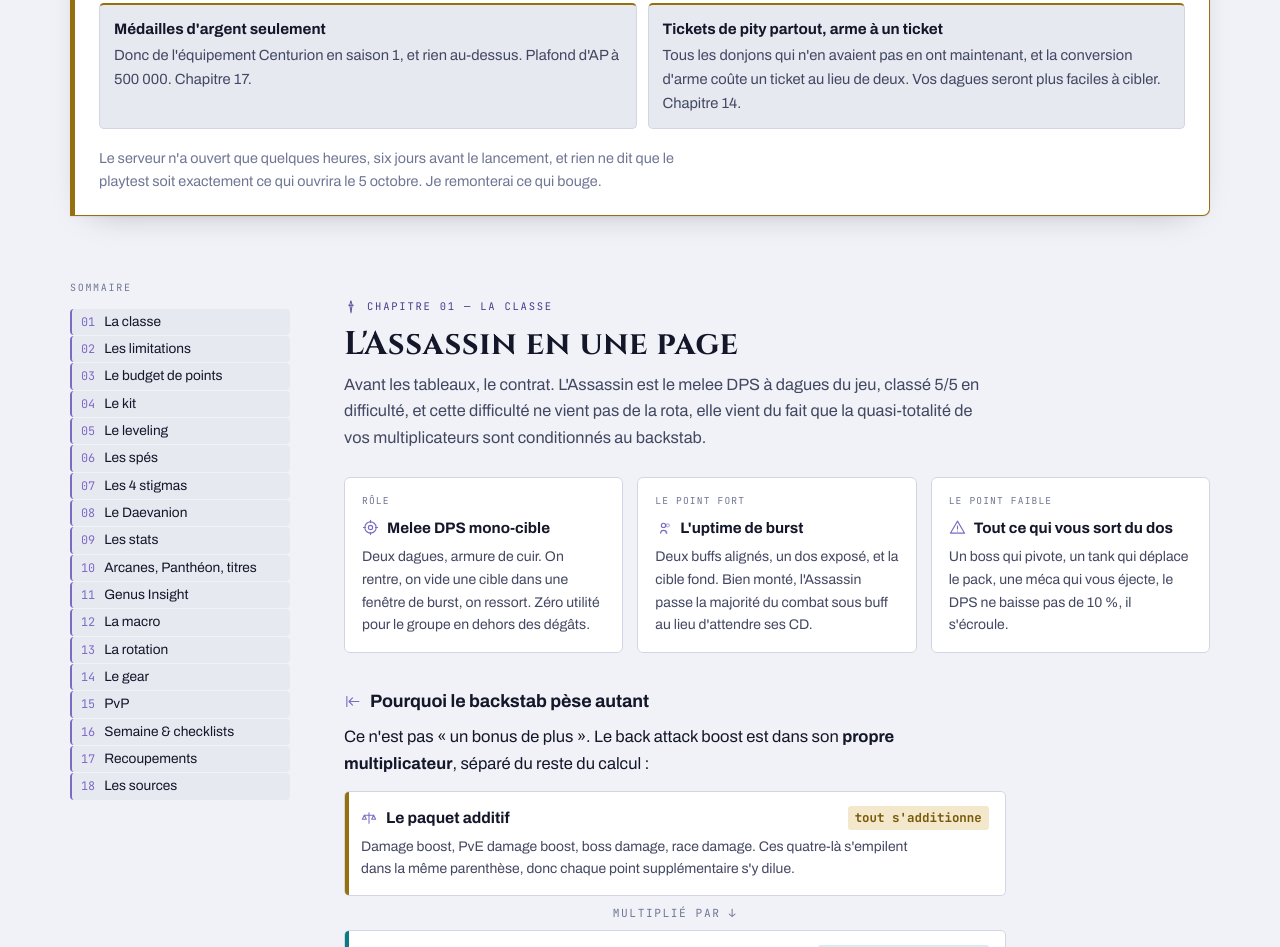
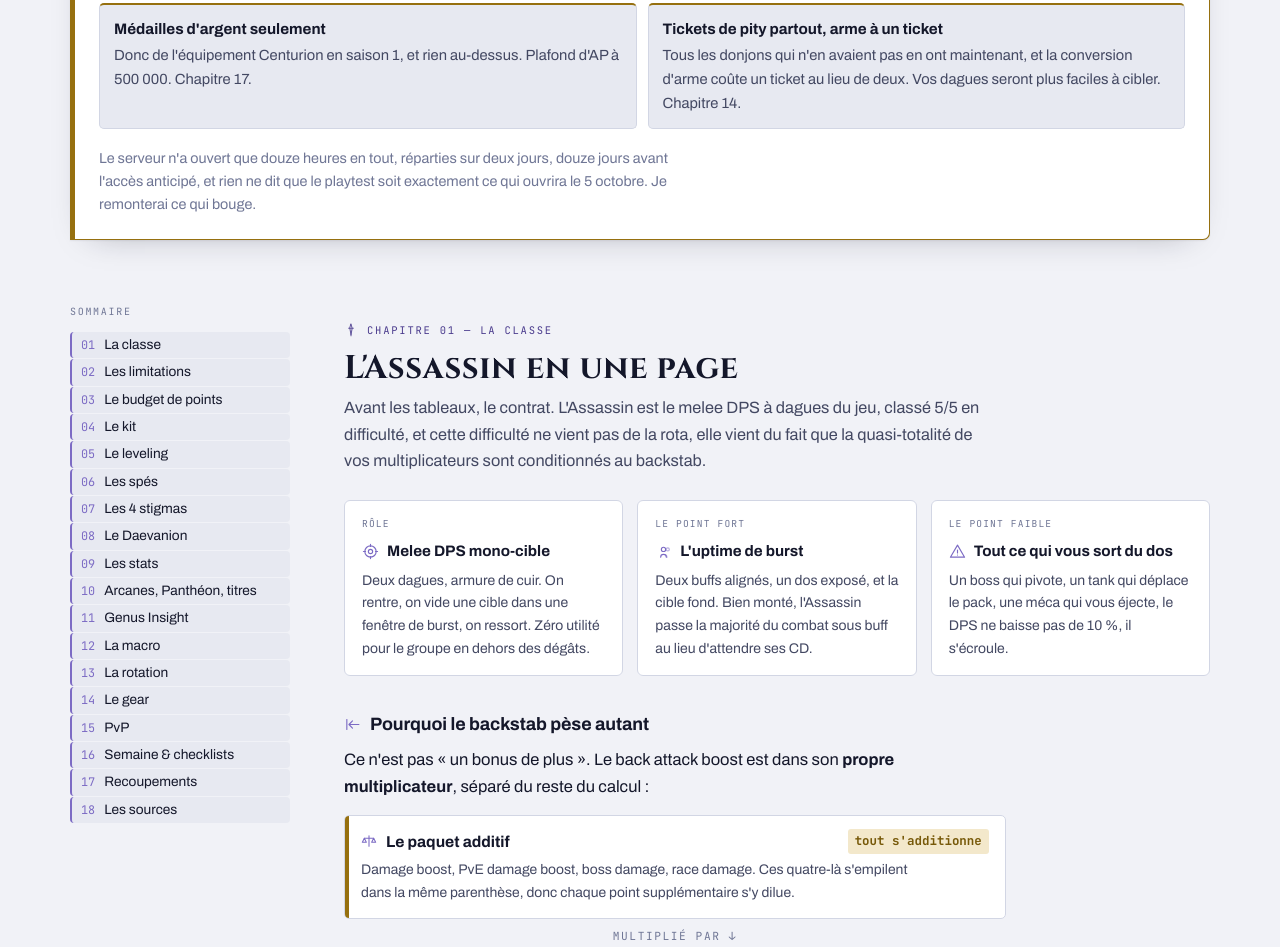
Before and after one commit to RyuuSandBox/Assassin-guide-de-Ryuu, a plain HTML site: page index.html in a window 1280 px wide. Shown: the part 2759-3706 px from the top of the page. Drawn offline with Linux system fonts and the light colour scheme.

Commit message:
Add files via upload

```diff
--- a/index.html
+++ b/index.html
@@ -728,7 +728,7 @@ nav.toc.desk{display:none;}
       <li><b>M&eacute;dailles d'argent seulement</b>Donc de l'&eacute;quipement Centurion en saison 1, et rien au-dessus. Plafond d'AP &agrave; 500&nbsp;000. Chapitre 17.</li>
       <li><b>Tickets de pity partout, arme &agrave; un ticket</b>Tous les donjons qui n'en avaient pas en ont maintenant, et la conversion d'arme co&ucirc;te un ticket au lieu de deux. Vos dagues seront plus faciles &agrave; cibler. Chapitre 14.</li>
     </ul>
-    <p>Le serveur n'a ouvert que quelques heures, six jours avant le lancement, et rien ne dit que le playtest soit exactement ce qui ouvrira le 5 octobre. Je remonterai ce qui bouge.</p>
+    <p>Le serveur n'a ouvert que douze heures en tout, r&eacute;parties sur deux jours, douze jours avant l'acc&egrave;s anticip&eacute;, et rien ne dit que le playtest soit exactement ce qui ouvrira le 5 octobre. Je remonterai ce qui bouge.</p>
   </section>
 
   <details class="mobile-toc">
```
